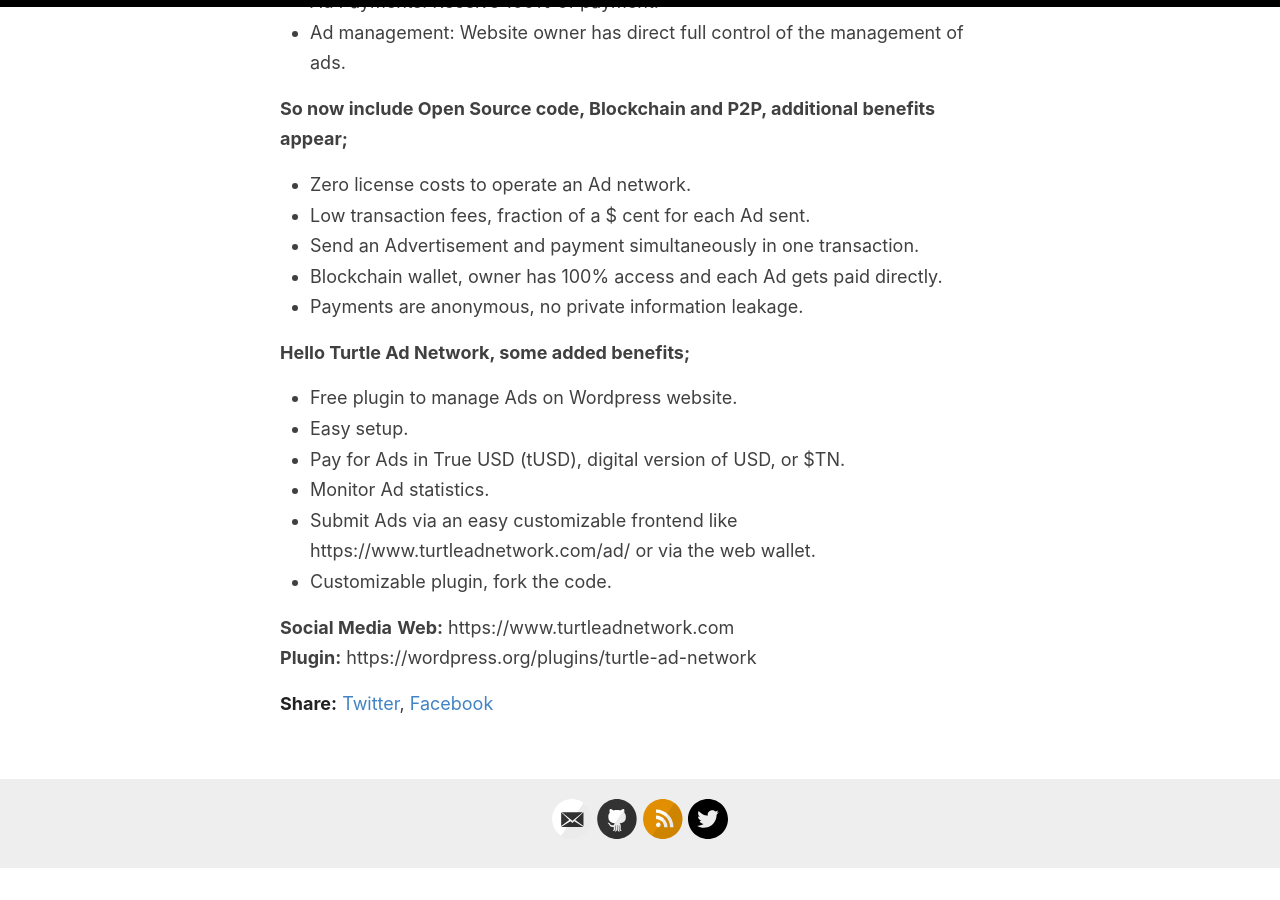
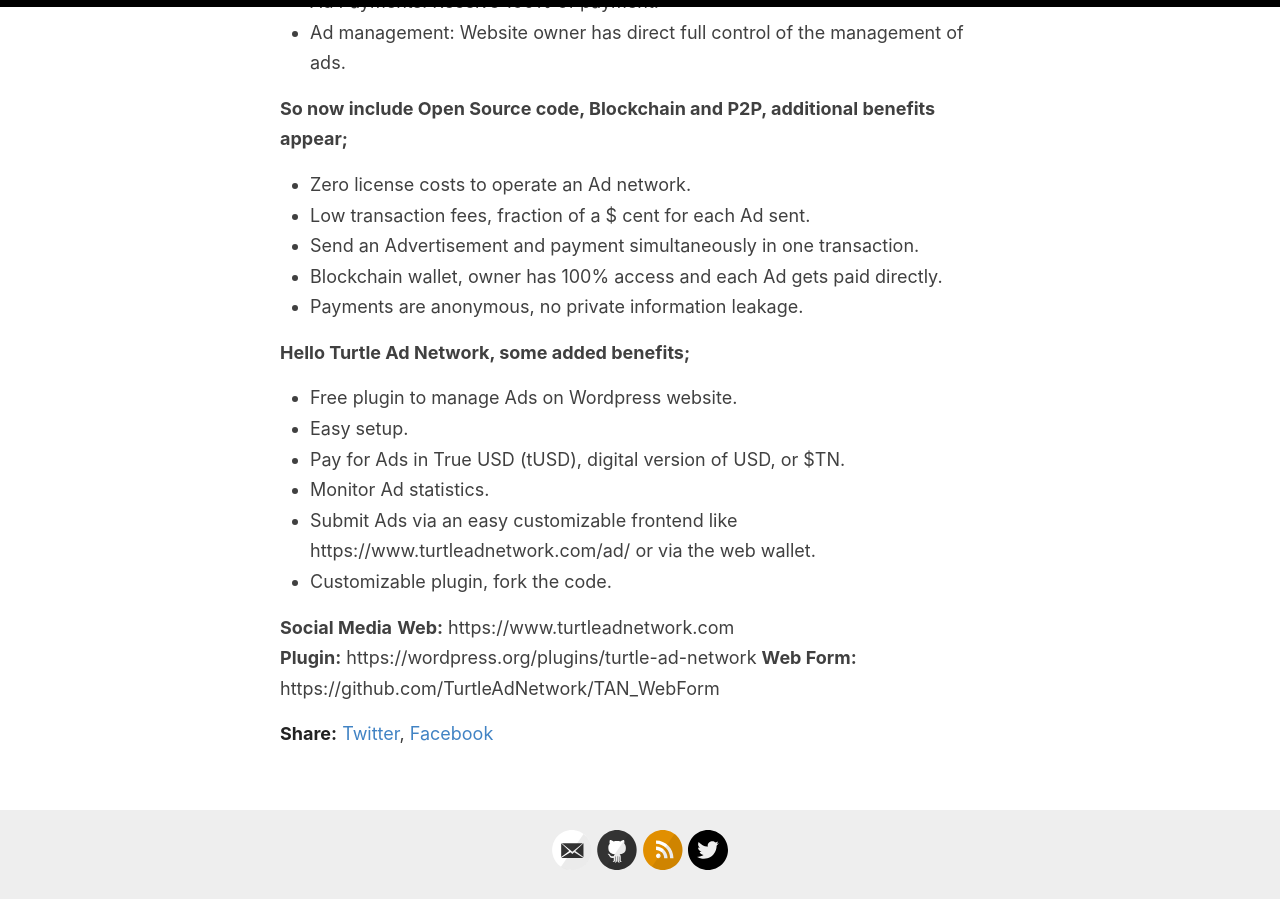
Before and after one commit to TurtleAdNetwork/TurtleAdNetwork.github.io, a Jekyll site: the page built from _posts/2020-07-07-whats-the-value-of-peertopeer-ads.md, in a window 1280 px wide and 900 px high, scrolled down 622 px. Built offline with Jekyll 4.4.1, drawn with Linux system fonts in a browser that asks for light colours; before the commit the page ends 1491 px from its top, so only the background shows below that.

Commit message:
Update 2020-07-07-whats-the-value-of-peertopeer-ads.md

```diff
--- a/_posts/2020-07-07-whats-the-value-of-peertopeer-ads.md
+++ b/_posts/2020-07-07-whats-the-value-of-peertopeer-ads.md
@@ -31,3 +31,4 @@ Now imagine removing the middlemen, costs and data mining… <br>
 **Social Media**
 **Web:** https://www.turtleadnetwork.com <br>
 **Plugin:** https://wordpress.org/plugins/turtle-ad-network
+**Web Form:** https://github.com/TurtleAdNetwork/TAN_WebForm
```
